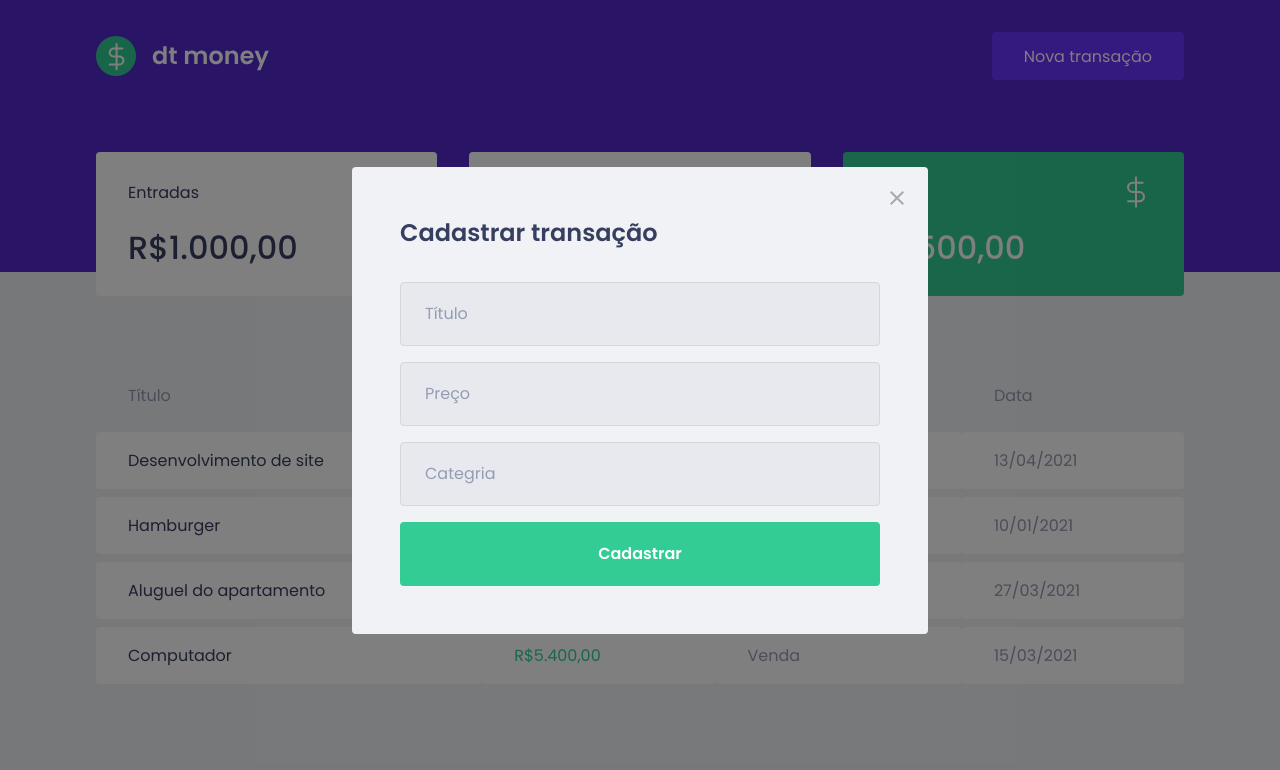
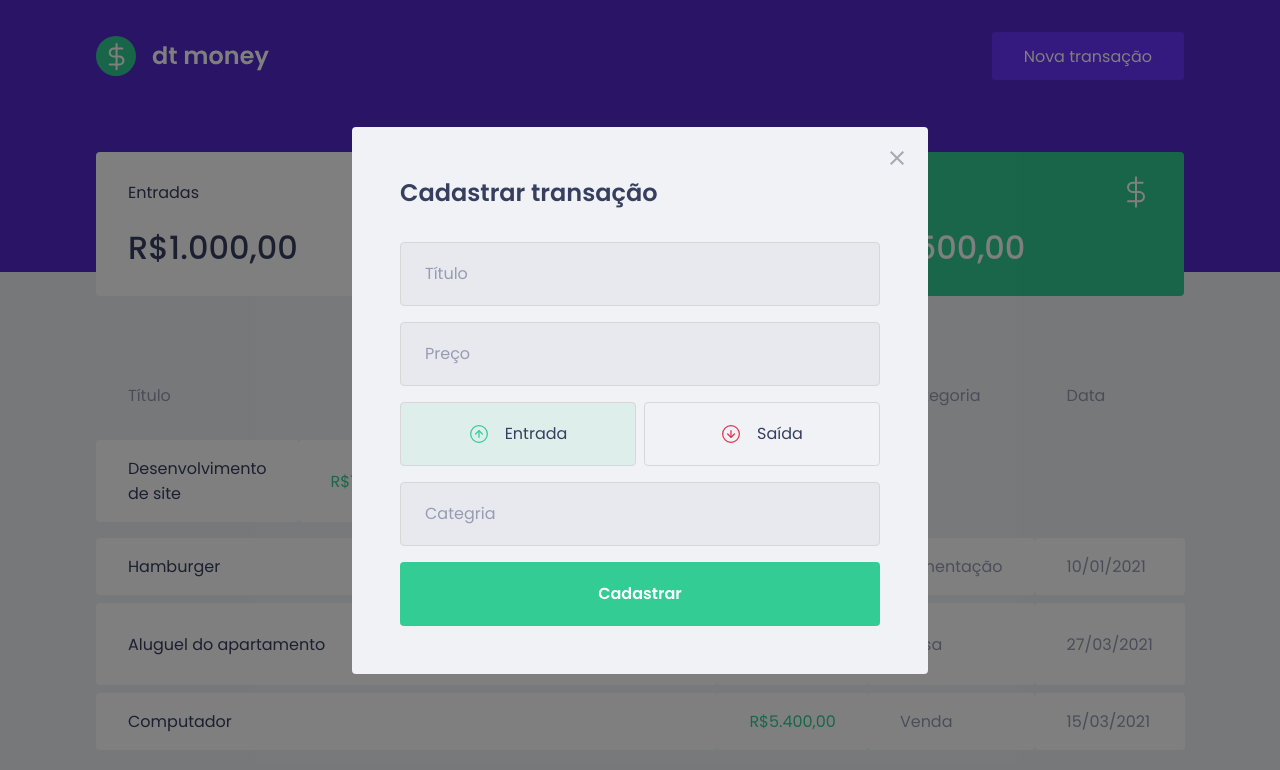
Before and after one commit to felipeomoraes/ignite-chapter02-dtmoney, a React (Create React App) app: page / in a window 1280 px wide. Both pictures are taken after a click on the button "Nova transação". Shown: the top 770 px of the page. Built offline with nearby package versions, Linux system fonts and the light colour scheme; no server answers; what miragejs would draw is missing.

Commit message:
Modal finalizado, mas sem funcinalidades.

```diff
--- a/package.json
+++ b/package.json
@@ -13,6 +13,7 @@
     "@types/styled-components": "^5.1.9",
     "axios": "^0.21.1",
     "miragejs": "^0.1.41",
+    "polished": "^4.1.1",
     "react": "^17.0.2",
     "react-dom": "^17.0.2",
     "react-modal": "^3.12.1",
--- a/src/App.tsx
+++ b/src/App.tsx
@@ -1,6 +1,6 @@
 import { useState } from 'react';
 import Modal from 'react-modal';
-import { Dashborad } from "./components/Dashboard";
+import { Dashboard } from "./components/Dashboard";
 import { Header } from "./components/Header";
 import { NewTransactionModal } from './components/NewTransactionModal';
 
@@ -22,7 +22,7 @@
   return (
     <>
       <Header onOpenNewTransactionModal={handleOpenNewTransactionModal} />
-      <Dashborad />
+      <Dashboard />
 
       <NewTransactionModal
         isOpen={isNewTransactionModalOpen}
--- a/src/components/Dashboard/index.tsx
+++ b/src/components/Dashboard/index.tsx
@@ -2,7 +2,7 @@
 import { TransactionsTable } from "../TransactionsTable";
 import { Container } from "./styles";
 
-export function Dashborad() {
+export function Dashboard() {
     return (
         <Container>
             <Summary />
--- /dev/null
+++ b/src/components/NewTransaction/index.tsx
@@ -0,0 +1,10 @@
+export function NewTransaction() {
+    return (
+        <tr>
+            <td>Desenvolvimento de site</td>
+            <td className="transaction-entrada">R$12.000,00</td>
+            <td>Venda</td>
+            <td>13/04/2021</td>
+        </tr>
+    );
+}
--- a/src/components/NewTransactionModal/index.tsx
+++ b/src/components/NewTransactionModal/index.tsx
@@ -1,6 +1,9 @@
 import Modal from 'react-modal';
-import { Container } from './styles';
+import { Container, TransactionTypeContainer, RadioBox } from './styles';
 import fecharImg from '../../assets/fechar.svg';
+import entradasImg from '../../assets/entradas.svg';
+import saidasImg from '../../assets/saidas.svg';
+import { useState } from 'react';
 
 interface NewTransactionModalProps {
     isOpen: boolean;
@@ -8,6 +11,8 @@
 }
 
 export function NewTransactionModal({ isOpen, onRequestClose }: NewTransactionModalProps) {
+    const [type, setType] = useState('deposit');
+
     return(
         <Modal
         isOpen={isOpen}
@@ -23,6 +28,29 @@
                 <h2>Cadastrar transação</h2>
                 <input type="text" placeholder="Título"/>
                 <input type="number" placeholder="Preço"/>
+
+                <TransactionTypeContainer>
+                    <RadioBox
+                        type="button"
+                        onClick={() => { setType('deposit'); }}
+                        isActive={type === 'deposit'}
+                        activeColor="green"
+                    >
+                        <img src={entradasImg} alt=""/>
+                        <span>Entrada</span>
+                    </RadioBox>
+                    <RadioBox
+                        type="button"
+                        onClick={() => { setType('withdraw'); }}
+                        isActive={type === 'withdraw'}
+                        activeColor="red"
+                    >
+                        <img src={saidasImg} alt=""/>
+                        <span>Saída</span>
+                    </RadioBox>
+
+                </TransactionTypeContainer>
+
                 <input type="text" placeholder="Categria"/>
                 <button type="submit">Cadastrar</button>
             </Container>
--- a/src/components/NewTransactionModal/styles.ts
+++ b/src/components/NewTransactionModal/styles.ts
@@ -1,4 +1,5 @@
 import styled from "styled-components";
+import { darken, transparentize } from 'polished';
 
 export const Container = styled.form`
     h2 {
@@ -46,3 +47,55 @@
     }
 
 `;
+
+export const TransactionTypeContainer = styled.div`
+    display: grid;
+    grid-template-columns: repeat(2, 1fr);
+    gap: 0.5rem;
+    margin: 1rem 0;
+    /* margin-top: 1rem;
+    margin-bottom: 1rem; */
+`;
+
+interface RadioBoxProps {
+    isActive: boolean;
+    activeColor: 'green' | 'red';
+}
+
+const colors = {
+    green: '#33CC95',
+    red: '#e52e40'
+}
+
+export const RadioBox = styled.button<RadioBoxProps>`
+    display: flex;
+    align-items: center;
+    justify-content: center;
+
+    background: ${(props) =>
+        props.isActive ?
+        transparentize(0.9, colors[props.activeColor]) : 'transparent'};
+
+    height: 4rem;
+    border: 1px solid #d7d7d7;
+    border-radius: 0.25rem;
+
+    transition: border-color 0.2s;
+
+    &:hover {
+        border-color: ${darken(0.1, '#d7d7d7')};
+    }
+
+    img {
+        width: 20px;
+        height: 20px;
+    }
+
+    span {
+        display: inline-block;
+        margin-left: 1rem;
+        font-size: 1rem;
+        color: var(--text-title);
+    }
+
+`;
--- a/src/components/TransactionsTable/index.tsx
+++ b/src/components/TransactionsTable/index.tsx
@@ -1,5 +1,6 @@
 import { useEffect } from "react";
 import { api } from "../../services/api";
+import { NewTransaction } from "../NewTransaction";
 import { Container } from "./styles";
 
 export function TransactionsTable() {
@@ -21,10 +22,11 @@
                 </thead>
                 <tbody>
                     <tr>
-                        <td>Desenvolvimento de site</td>
+                        {/* <td>Desenvolvimento de site</td>
                         <td className="transaction-entrada">R$12.000,00</td>
                         <td>Venda</td>
-                        <td>13/04/2021</td>
+                        <td>13/04/2021</td> */}
+                        <NewTransaction />
                     </tr>
                     <tr>
                         <td>Hamburger</td>
```
Also changed, not shown: 1 other file (tests, documents, lock files or other folders).
